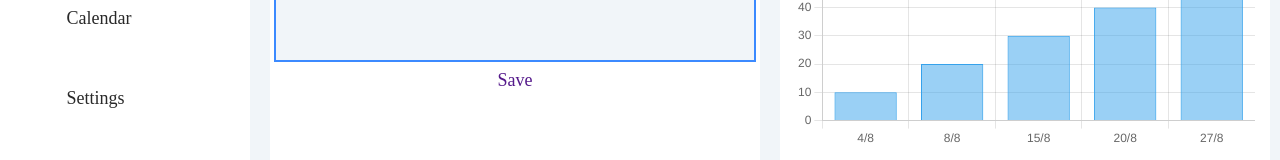
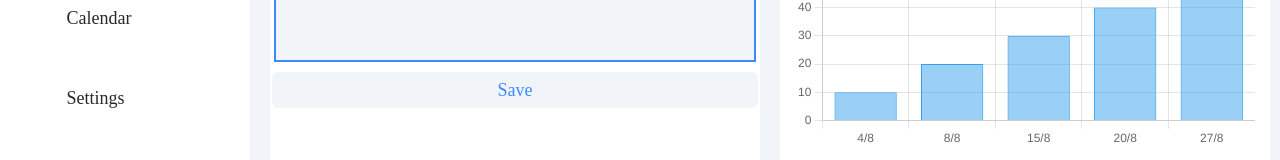
Before and after one commit to hussein112/personalDashboard, a plain HTML site: page index.html in a window 1280 px wide. Shown: the part 369-529 px from the top of the page. Drawn offline with nearby package versions, Linux system fonts and the light colour scheme; some icons are missing.

Commit message:
Fixed Save Button Hovering /index.html

```diff
--- a/css/style.scss
+++ b/css/style.scss
@@ -244,6 +244,8 @@ main{
 
             .save{
                 width: 100%;
+                height: 40px;
+                padding: 2px;
                 margin-bottom: 10px;
                 @include flex(row);
             }
--- a/index.html
+++ b/index.html
@@ -70,7 +70,7 @@
                     <h2 class="section-title">Quick Note</h2>
                     <textarea name="note" id="" cols="30" rows="10" placeholder="Write your thoughts.."></textarea>
                     <div class="save">
-                        <a href="" class="btn-normal">Save</a>
+                        <a href="" class="btn">Save</a>
                     </div>
                 </div>
 
```
Also changed, not shown: css/style.css, 1 other file.
